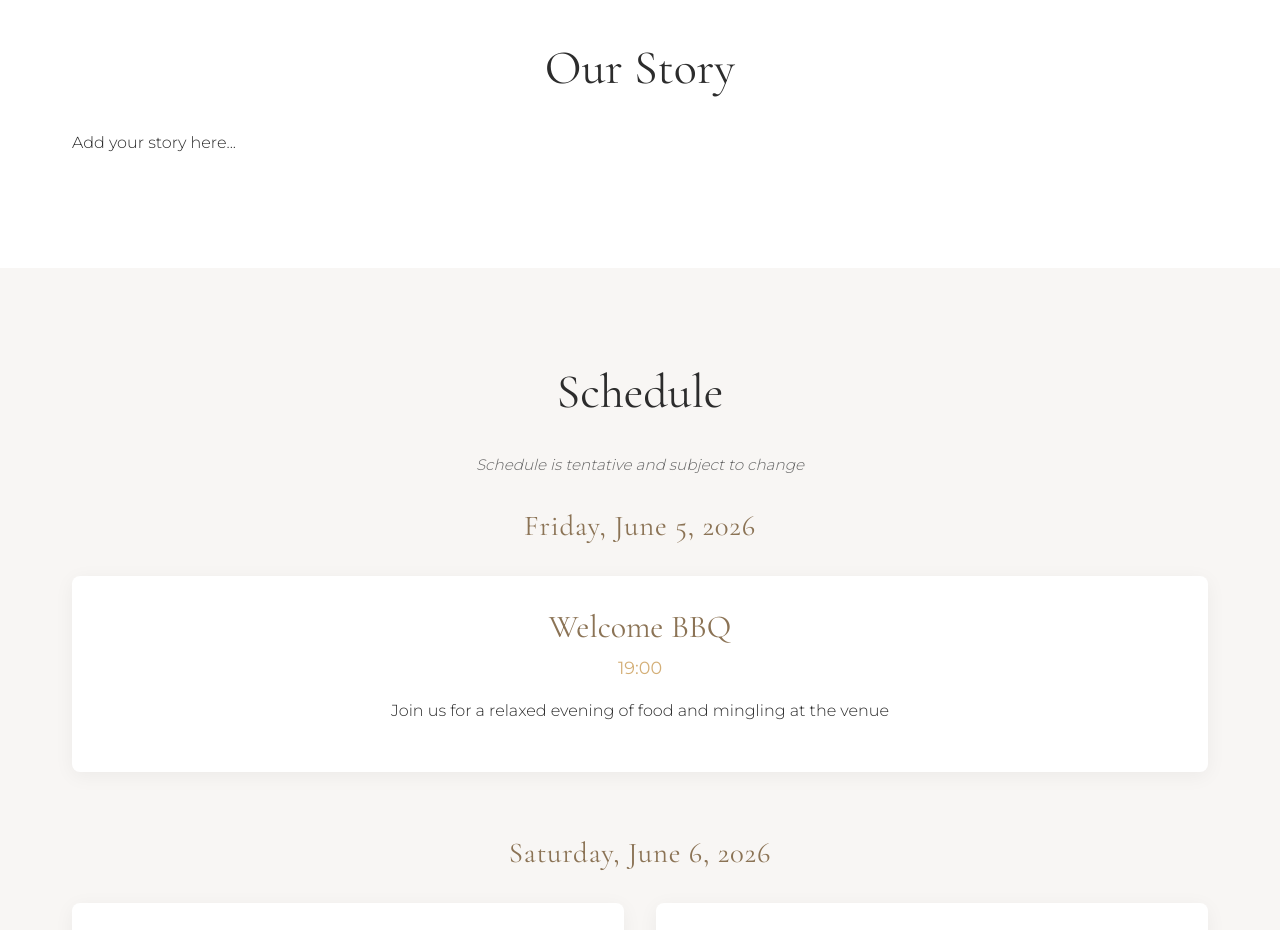
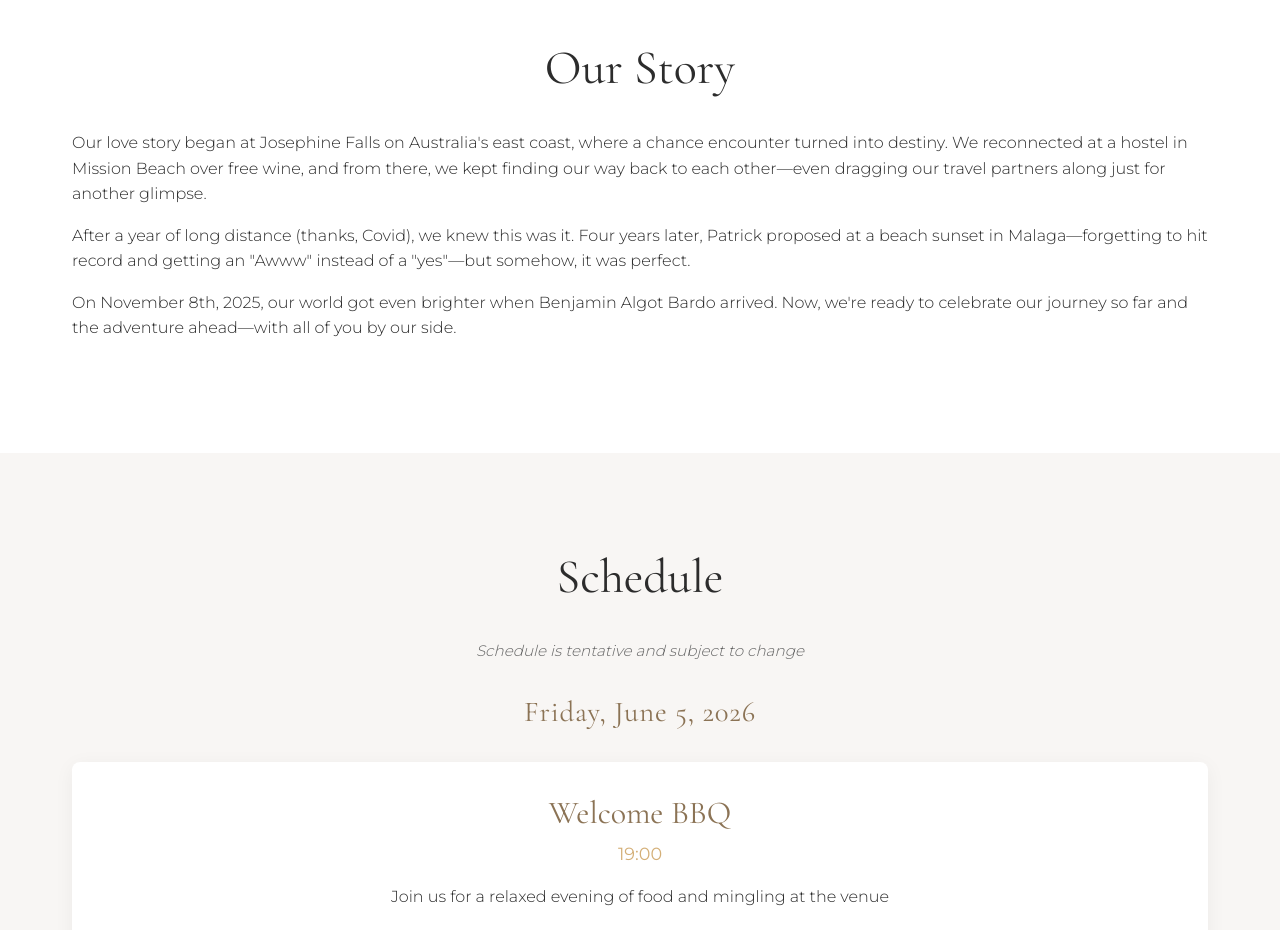
Before and after one commit to pattybardo/wedding-site, a website: page index.html in a window 1280 px wide. Shown: the part 960-1890 px from the top of the page. Drawn offline with nearby package versions, Linux system fonts and the light colour scheme.

Commit message:
Add Our Story section with couple's journey (#8)
- Met at Josephine Falls, Australia
- Reconnected over free wine at Mission Beach
- Long distance during Covid
- Engaged in Malaga
- Welcomed Benjamin on November 8th, 2025

Co-authored-by: Claude <noreply@anthropic.com>

```diff
--- a/index.html
+++ b/index.html
@@ -87,7 +87,11 @@
         <section id="story" class="section">
             <div class="container">
                 <h2>Our Story</h2>
-                <p>Add your story here...</p>
+                <p>Our love story began at Josephine Falls on Australia's east coast, where a chance encounter turned into destiny. We reconnected at a hostel in Mission Beach over free wine, and from there, we kept finding our way back to each other—even dragging our travel partners along just for another glimpse.</p>
+
+                <p>After a year of long distance (thanks, Covid), we knew this was it. Four years later, Patrick proposed at a beach sunset in Malaga—forgetting to hit record and getting an "Awww" instead of a "yes"—but somehow, it was perfect.</p>
+
+                <p>On November 8th, 2025, our world got even brighter when Benjamin Algot Bardo arrived. Now, we're ready to celebrate our journey so far and the adventure ahead—with all of you by our side.</p>
             </div>
         </section>
 
```
